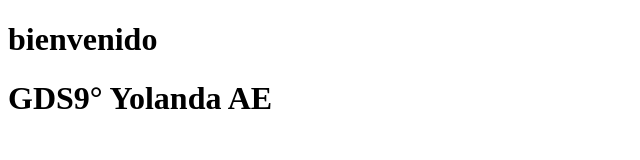
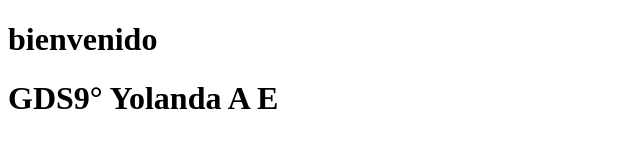
Before and after one commit to Yoli11/WEB-INTEGRAL, a plain HTML site: page menu.html in a window 1280 px wide. Shown: the full height of the page, 0-640 px from the left. Drawn offline with Linux system fonts and the light colour scheme.

Commit message:
proyect start

```diff
--- a/menu.html
+++ b/menu.html
@@ -7,6 +7,6 @@
 </head>
 <body>
     <h1>bienvenido</h1>
-    <h1>GDS9° Yolanda AE</h1>
+    <h1>GDS9° Yolanda A E</h1>
 </body>
 </html>
```
